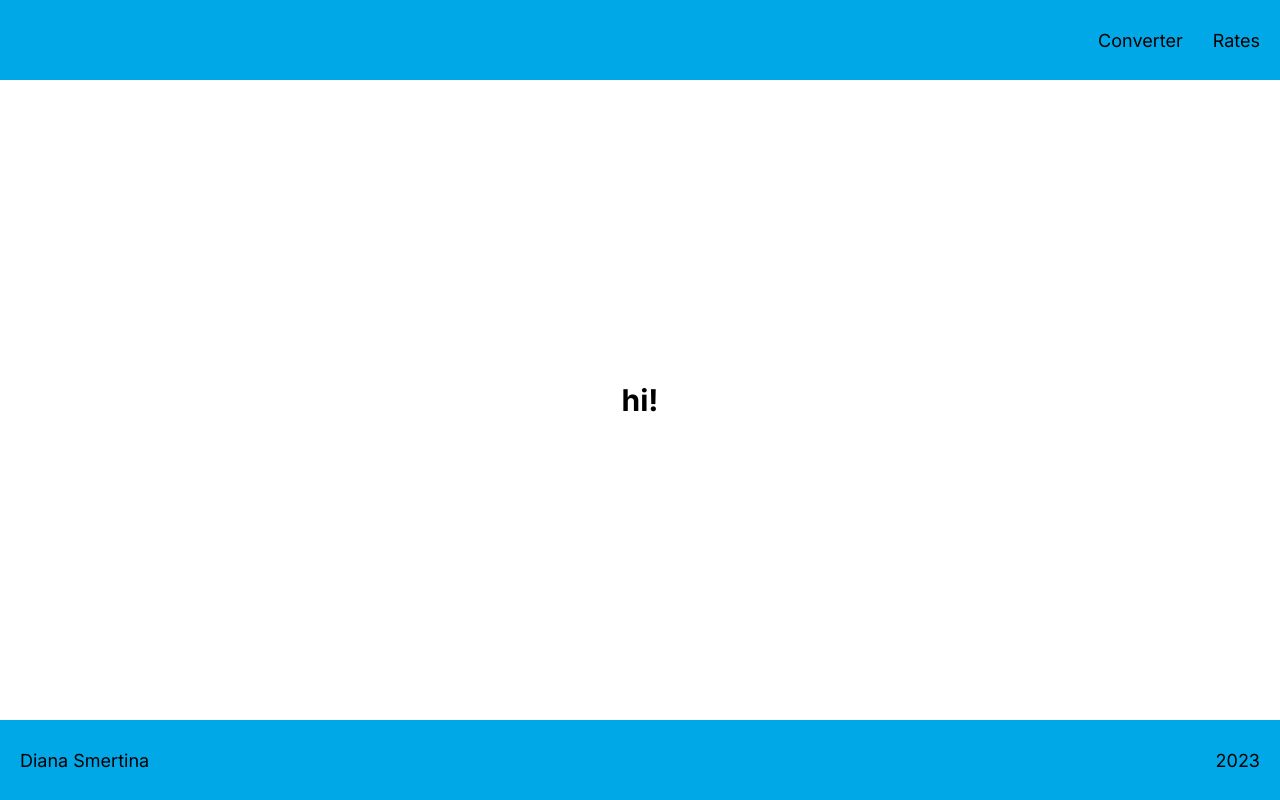
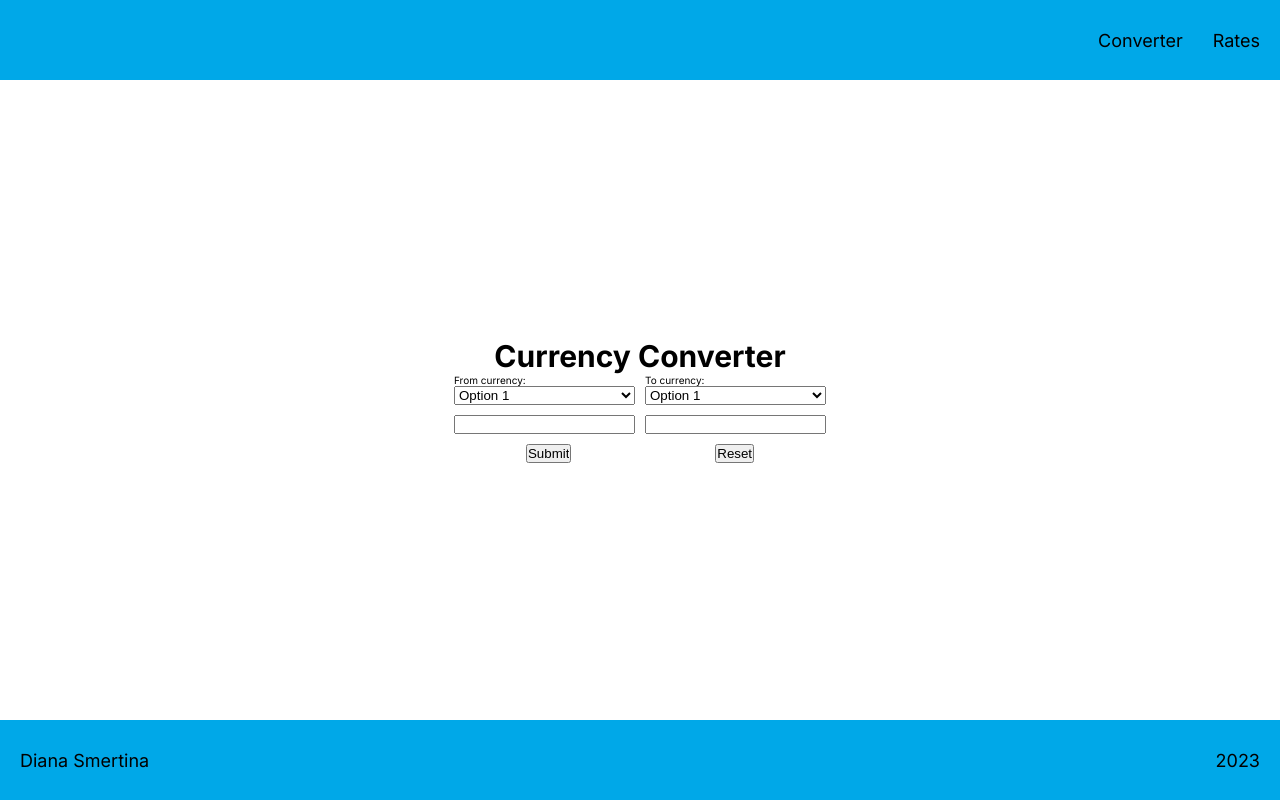
Before and after one commit to DianaSmertina/currency-converter, a Next.js app: page / in a window 1280 px wide. Built offline with nearby package versions, Linux system fonts and the light colour scheme.

Commit message:
feat: add form

```diff
--- a/app/page.module.scss
+++ b/app/page.module.scss
@@ -0,0 +1,6 @@
+.wrapper {
+  display: flex;
+  flex-direction: column;
+  justify-content: center;
+  align-items: center;
+}
--- a/app/page.tsx
+++ b/app/page.tsx
@@ -1,3 +1,11 @@
+import styles from './page.module.scss';
+import ConverterForm from '@/components/converterForm/ConverterForm';
+
 export default function Home() {
-  return <h2>hi!</h2>;
+  return (
+    <div className={'wrapper ' + styles.wrapper}>
+      <h2>Currency Converter</h2>
+      <ConverterForm />
+    </div>
+  );
 }
--- /dev/null
+++ b/components/converterForm/ConverterForm.module.scss
@@ -0,0 +1,23 @@
+.form {
+  display: grid;
+  grid-template-columns: repeat(2, 1fr);
+  grid-template-rows: auto auto;
+  gap: 10px;
+}
+
+.currency_block {
+  display: flex;
+  flex-direction: column;
+  gap: 10px;
+}
+
+.label {
+  display: flex;
+  flex-direction: column;
+}
+
+.buttons_container {
+  grid-column: span 2;
+  display: flex;
+  justify-content: space-around;
+}
--- /dev/null
+++ b/components/converterForm/ConverterForm.tsx
@@ -0,0 +1,57 @@
+'use client';
+import styles from './ConverterForm.module.scss';
+import { SubmitHandler, useForm } from 'react-hook-form';
+
+const ConverterForm = () => {
+  const {
+    register,
+    handleSubmit,
+    formState: { errors },
+    reset,
+  } = useForm({
+    mode: 'onSubmit',
+    reValidateMode: 'onSubmit',
+  });
+
+  return (
+    <form className={styles.form}>
+      <div className={styles.currency_block}>
+        <label className={styles.label}>
+          From currency:
+          <select
+            {...register('fromCurrency', {
+              required: true,
+            })}
+          >
+            <option value="option1">Option 1</option>
+          </select>
+        </label>
+        <input
+          type="number"
+          {...register('amount', {
+            required: true,
+          })}
+        ></input>
+      </div>
+      <div className={styles.currency_block}>
+        <label className={styles.label}>
+          To currency:
+          <select
+            {...register('toCurrency', {
+              required: true,
+            })}
+          >
+            <option value="option1">Option 1</option>
+          </select>
+        </label>
+        <input type="number" {...register('amount')} readOnly></input>
+      </div>
+      <div className={styles.buttons_container}>
+        <input type="submit" value="Submit" />
+        <input type="reset" value="Reset" />
+      </div>
+    </form>
+  );
+};
+
+export default ConverterForm;
--- a/components/footer/Footer.tsx
+++ b/components/footer/Footer.tsx
@@ -3,11 +3,9 @@ import styles from './Footer.module.scss';
 const Footer = () => {
   return (
     <footer className={styles.footer}>
-      <div className="wrapper">
-        <div className={styles.wrapper}>
-          <a href="https://github.com/DianaSmertina">Diana Smertina</a>
-          <p>2023</p>
-        </div>
+      <div className={'wrapper ' + styles.wrapper}>
+        <a href="https://github.com/DianaSmertina">Diana Smertina</a>
+        <p>2023</p>
       </div>
     </footer>
   );
--- a/components/header/Header.tsx
+++ b/components/header/Header.tsx
@@ -4,11 +4,9 @@ import styles from './Header.module.scss';
 const Header = () => {
   return (
     <header className={styles.header}>
-      <div className="wrapper">
-        <div className={styles.wrapper}>
-          <Link href="/">Converter</Link>
-          <Link href="/rates">Rates</Link>
-        </div>
+      <div className={'wrapper ' + styles.wrapper}>
+        <Link href="/">Converter</Link>
+        <Link href="/rates">Rates</Link>
       </div>
     </header>
   );
--- a/package.json
+++ b/package.json
@@ -16,6 +16,7 @@
     "next": "13.4.6",
     "react": "18.2.0",
     "react-dom": "18.2.0",
+    "react-hook-form": "^7.45.0",
     "sass": "^1.63.4"
   },
   "devDependencies": {
```
Also changed, not shown: 1 other file (tests, documents, lock files or other folders).
